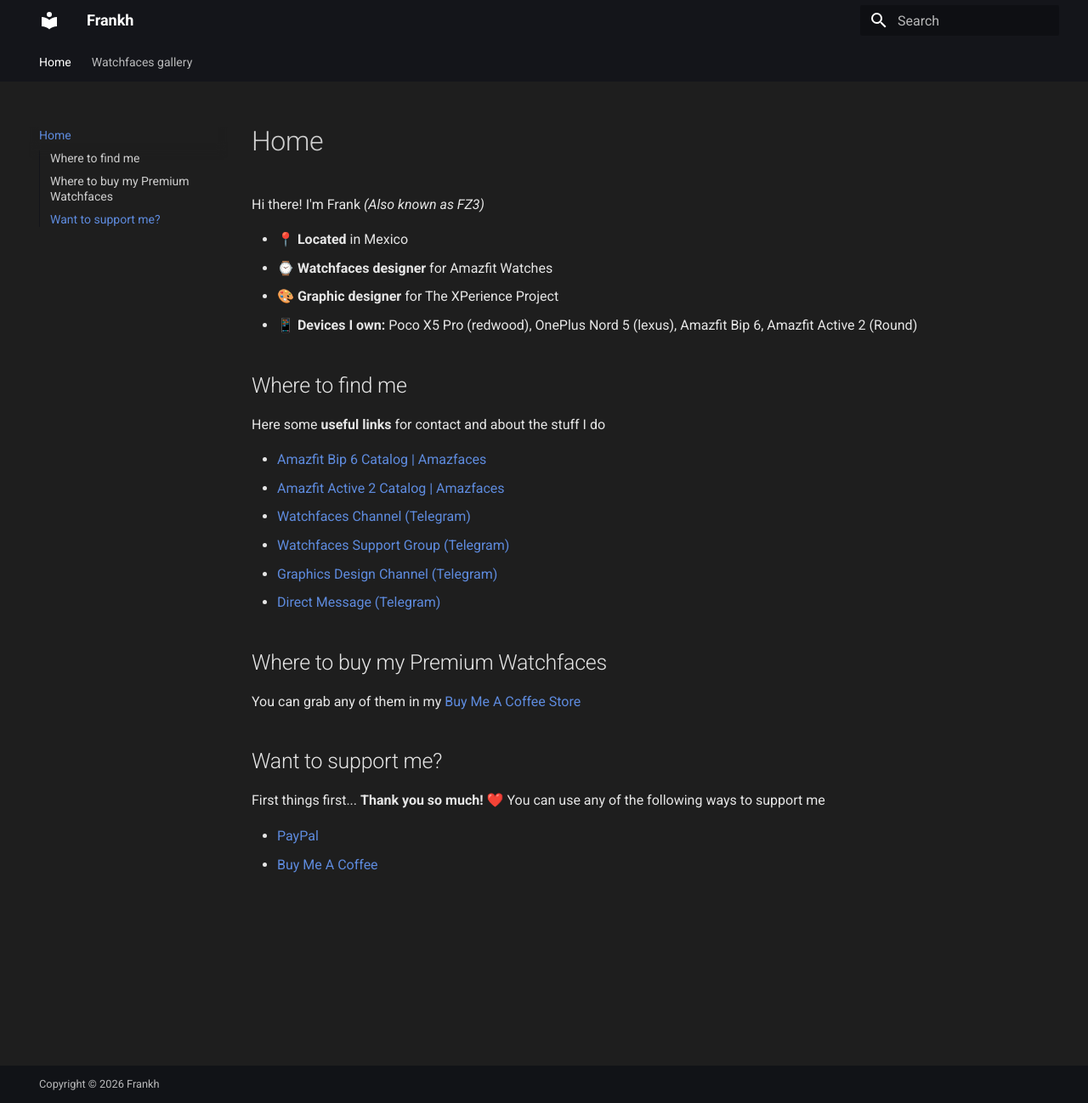
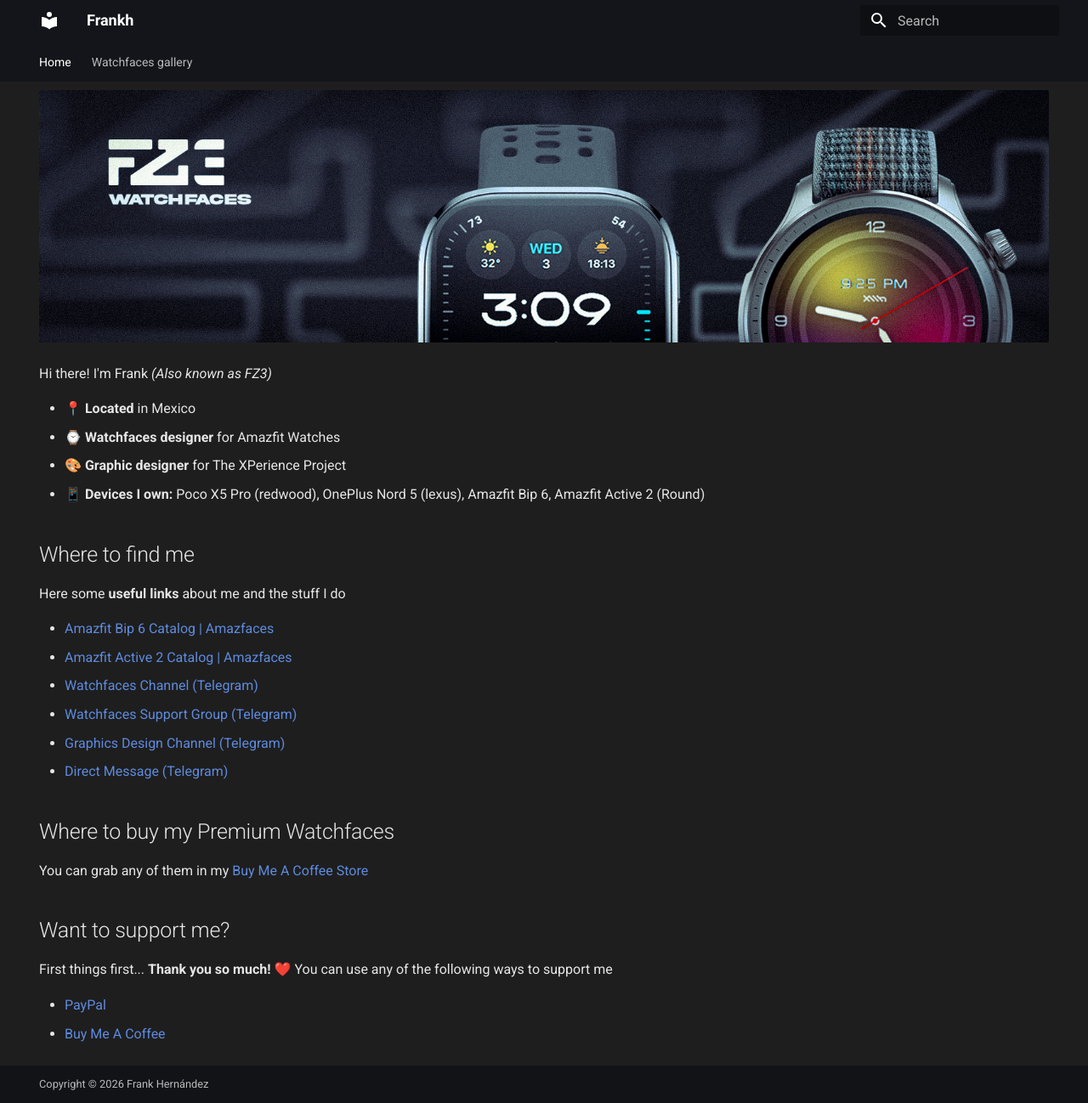
Before and after one commit to frankh93/frankh93.github.io, an MkDocs documentation site: the page built from docs/index.md, in a window 1280 px wide and 1298 px high. Shown: the whole window at 85% size. Built offline with MkDocs 1.6.1 and Material for MkDocs 9.7.7, drawn with Linux system fonts in a browser that asks for light colours.

Commit message:
bunch of changes to gallery and home

```diff
--- a/docs/extra.css
+++ b/docs/extra.css
@@ -1,4 +1,3 @@
-/* Dark neutral background (remove blue tint) */
 [data-md-color-scheme="slate"] {
   --md-default-bg-color: #1e1e1e;
   --md-default-bg-color--light: #252526;
@@ -10,3 +9,17 @@
   --md-default-fg-color--lighter: #a6a6a6;
   --md-default-fg-color--lightest: #7a7a7a;
 }
+
+.md-nav--primary .md-nav__title {
+    box-shadow: none !important;
+    border-bottom: none !important;
+}
+
+.md-nav__item {
+    border-top: none !important;
+    border-bottom: none !important;
+}
+
+.md-nav--primary .md-nav__title~.md-nav__list {
+    box-shadow: none !important;
+}
--- a/docs/index.md
+++ b/docs/index.md
@@ -1,3 +1,23 @@
+---
+hide:
+  - navigation
+  - toc
+---
+
+<style>
+    [data-md-color-scheme] .md-typeset h1:first-of-type {
+    display: none;
+    }
+
+    .md-content__inner {
+        padding-top: 0 !important;
+    }
+</style>
+
+<div style="margin-top: -1.4rem; margin-bottom: 0;">
+  <img src="images/banner.png" alt="FZ3 Watchfaces Banner" style="width: 100%; border-radius: 0.1rem;">
+</div>
+
 Hi there! I'm Frank _(Also known as FZ3)_
 
 * 📍 **Located** in Mexico
@@ -6,7 +26,7 @@
 * 📱 **Devices I own:** Poco X5 Pro (redwood), OnePlus Nord 5 (lexus), Amazfit Bip 6, Amazfit Active 2 (Round)
 
 ## Where to find me
-Here some **useful links** for contact and about the stuff I do
+Here some **useful links** about me and the stuff I do
 
 * [Amazfit Bip 6 Catalog | Amazfaces](https://amazfitwatchfaces.com/search/bip/authorID/852658)
 * [Amazfit Active 2 Catalog | Amazfaces](https://amazfitwatchfaces.com/search/active/authorID/852658)
--- a/mkdocs.yml
+++ b/mkdocs.yml
@@ -1,6 +1,6 @@
 site_name: Frankh
 site_url: https://frankh93.github.io/
-copyright: 'Copyright &copy; 2026 Frankh'
+copyright: 'Copyright &copy; 2026 Frank Hernández'
 
 theme:
   name: material
@@ -13,14 +13,13 @@
     primary: black
     accent: blue
 
-# Add this section right here:
 extra:
   generator: false
 
 markdown_extensions:
-  - attr_list          # Allows adding CSS classes like {: .center}
-  - md_in_html         # Allows Markdown syntax inside <div> tags
-  - pymdownx.superfences # Better handling of nested blocks
+  - attr_list
+  - md_in_html
+  - pymdownx.superfences
 
 nav:
   - Home: index.md
```
Also changed, not shown: docs/gallery.md (+22 -18 lines), docs/images/banner.png (added).
